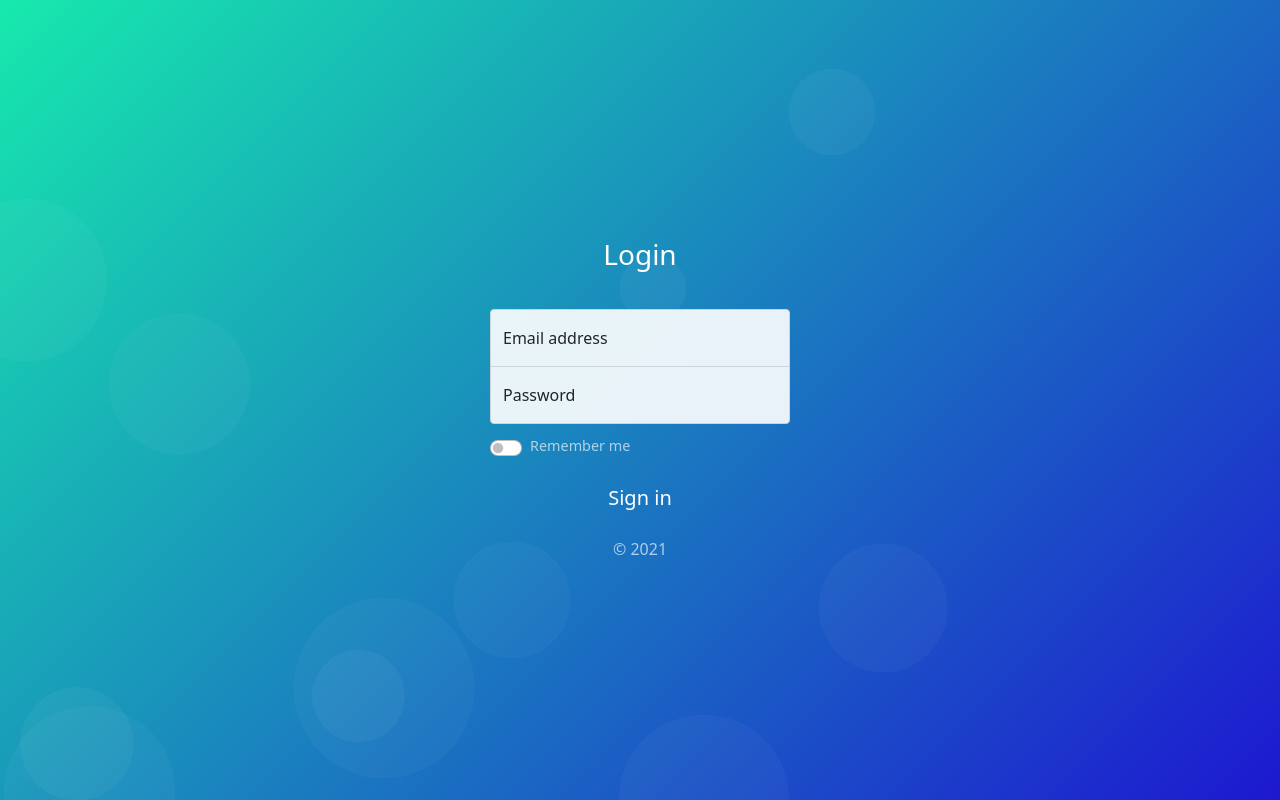
After one commit to Danabek200/baker, a PHP site: page /admin/admin_login.php in a window 1280 px wide. The commit adds this page. Run offline with PHP 8.4, Linux system fonts and the light colour scheme.

Commit message:
sayt janalandi

```diff
--- /dev/null
+++ b/admin/admin_login.php
@@ -0,0 +1,172 @@
+<?php
+
+if ($_SERVER['REQUEST_METHOD'] == 'POST') {
+    $email = $_POST['email'];
+    $pass = $_POST['pass'];
+    if ($email == 'admin@gmail.com' and $pass == '12345') {
+      header('location:portfolio/create.php');
+    }
+  }
+
+?>
+<!DOCTYPE html>
+<html lang="en">
+<head>
+  <meta charset="UTF-8">
+  <meta name="viewport" content="width=device-width, initial-scale=1.0">
+  <title>Document</title>
+</head>
+<body >
+<style>
+@mixin glassmorphism() {
+     background: rgba(255,255,255,0.05);
+    backdrop-filter: blur(10px);
+    border-top: 1px solid rgba(255,255,255,0.2);
+    border-left: 1px solid rgba(255,255,255,0.2);
+    box-shadow: 5px 5px 30px rgba(0,0,0,0.2);
+}
+html,
+body {
+  height: 100%;
+}
+
+.bg {
+  position:absolute;
+  z-index:-1;
+  top:0;
+  right:0;
+  bottom:0;
+  left:0;
+
+background-image: radial-gradient(circle at 30% 86%, rgba(255,255,255,0.03) 0%, rgba(255,255,255,0.03) 8%,transparent 8%, transparent 92%),radial-gradient(circle at 55% 100%, rgba(255,255,255,0.03) 0%, rgba(255,255,255,0.03) 8%,transparent 8%, transparent 92%),radial-gradient(circle at 40% 75%, rgba(255,255,255,0.03) 0%, rgba(255,255,255,0.03) 6%,transparent 6%, transparent 94%),radial-gradient(circle at 7% 99%, rgba(255,255,255,0.03) 0%, rgba(255,255,255,0.03) 6%,transparent 6%, transparent 94%),radial-gradient(circle at 69% 76%, rgba(255,255,255,0.03) 0%, rgba(255,255,255,0.03) 6%,transparent 6%, transparent 94%),radial-gradient(circle at 2% 35%, rgba(255,255,255,0.03) 0%, rgba(255,255,255,0.03) 6%,transparent 6%, transparent 94%),radial-gradient(circle at 14% 48%, rgba(255,255,255,0.03) 0%, rgba(255,255,255,0.03) 6%,transparent 6%, transparent 94%),radial-gradient(circle at 28% 87%, rgba(255,255,255,0.04) 0%, rgba(255,255,255,0.04) 4%,transparent 4%, transparent 96%),radial-gradient(circle at 65% 14%, rgba(255,255,255,0.04) 0%, rgba(255,255,255,0.04) 4%,transparent 4%, transparent 96%),radial-gradient(circle at 51% 36%, rgba(255,255,255,0.04) 0%, rgba(255,255,255,0.04) 4%,transparent 4%, transparent 96%),radial-gradient(circle at 6% 93%, rgba(255,255,255,0.04) 0%, rgba(255,255,255,0.04) 4%,transparent 4%, transparent 96%),linear-gradient(135deg, rgb(23, 233, 173),rgb(29, 24, 208));
+}
+
+body {
+  display: flex;
+  align-items: center;
+  padding-top: 40px;
+  padding-bottom: 40px;
+  background-color: #f5f5f5;
+}
+
+.form-signin {
+	width: 100%;
+	max-width: 330px;
+	margin: auto;
+
+  @include glassmorphism();
+  border-radius: 3px;
+
+  h1 {
+    @include glassmorphism();
+    margin-top: 0px;
+  border-top-left-radius: 3px;
+  border-top-right-radius: 3px;
+    color:#fff;
+    padding:15px;
+    text-align:center;
+  }
+
+  form {
+    padding:15px;
+
+    .btn {
+      @include glassmorphism;
+      color:#fff;
+
+      &:hover, &:focus {
+        background: rgba(255,255,255,0.1);
+        box-shadow:none;
+      }
+    }
+
+    .form-control:focus {
+      border-color:#ced4da;
+      box-shadow: 5px 5px 30px rgba(0,0,0,0.2);
+    }
+  }
+
+   .copyright {
+     text-align:center;
+      color:rgba(255,255,255,0.65);
+    }
+
+  .form-control {
+    background:rgba(255,255,255,0.9);
+  }
+
+  .form-check {
+    display:flex;
+    align-items:center;
+     color:rgba(255,255,255,0.65);
+    label {
+      font-size:0.9em;
+    }
+
+    input {
+      margin-right:0.5em;
+
+      &:checked {
+        background-color:#9ce060;
+        border-color: #81c63f;
+      }
+    }
+  }
+
+	.form-floating {
+		&:focus-within {
+			z-index: 2;
+		}
+	}
+
+	input[type="email"] {
+		margin-bottom: -1px;
+		border-bottom-right-radius: 0;
+		border-bottom-left-radius: 0;
+	}
+	input[type="password"] {
+		margin-bottom: 10px;
+		border-top-left-radius: 0;
+		border-top-right-radius: 0;
+	}
+}
+</style>
+
+<link href="https://cdn.jsdelivr.net/npm/bootstrap@5.0.1/dist/css/bootstrap.min.css" rel="stylesheet" integrity="sha384-+0n0xVW2eSR5OomGNYDnhzAbDsOXxcvSN1TPprVMTNDbiYZCxYbOOl7+AMvyTG2x" crossorigin="anonymous">
+<script src="https://cdn.jsdelivr.net/npm/bootstrap@5.0.1/dist/js/bootstrap.bundle.min.js" integrity="sha384-gtEjrD/SeCtmISkJkNUaaKMoLD0//ElJ19smozuHV6z3Iehds+3Ulb9Bn9Plx0x4" crossorigin="anonymous"></script>
+
+<div class="bg">
+
+
+</div>
+
+  <main class="form-signin">
+
+      <h1 class="h3">Login</h1>
+
+    <form action="">
+
+
+      <div class="form-floating">
+        <input type="email" class="form-control" id="floatingInput" placeholder="name@example.com" required>
+        <label for="floatingInput">Email address</label>
+      </div>
+      <div class="form-floating">
+        <input type="password" class="form-control" id="floatingPassword" placeholder="Password" required>
+        <label for="floatingPassword">Password</label>
+      </div>
+
+      <div class="checkbox mb-3">
+        <div class="form-check form-switch">
+  <input class="form-check-input" type="checkbox" value="1" name="remember_me" id="rememberMeSwitch">
+  <label class="form-check-label" for="rememberMeSwitch"> Remember me</label>
+</div>
+
+      </div>
+      <button class="w-100 btn btn-lg" type="submit">Sign in</button>
+    </form>
+          <p class="copyright">&copy; 2021</p>
+  </main>
+
+</body>
+</html>
```
Also changed, not shown: admin/admin_registr.php (added, +19 -0 lines), admin/fun.php (+43 -7 lines), admin/index.php (deleted, +0 -40 lines), index.php (+17 -17 lines), test.php (added, +33 -0 lines), admin/portfolio/upload/f1.jpg (added), admin/portfolio/upload/ff.jpg (added), css/admin.css (added).
